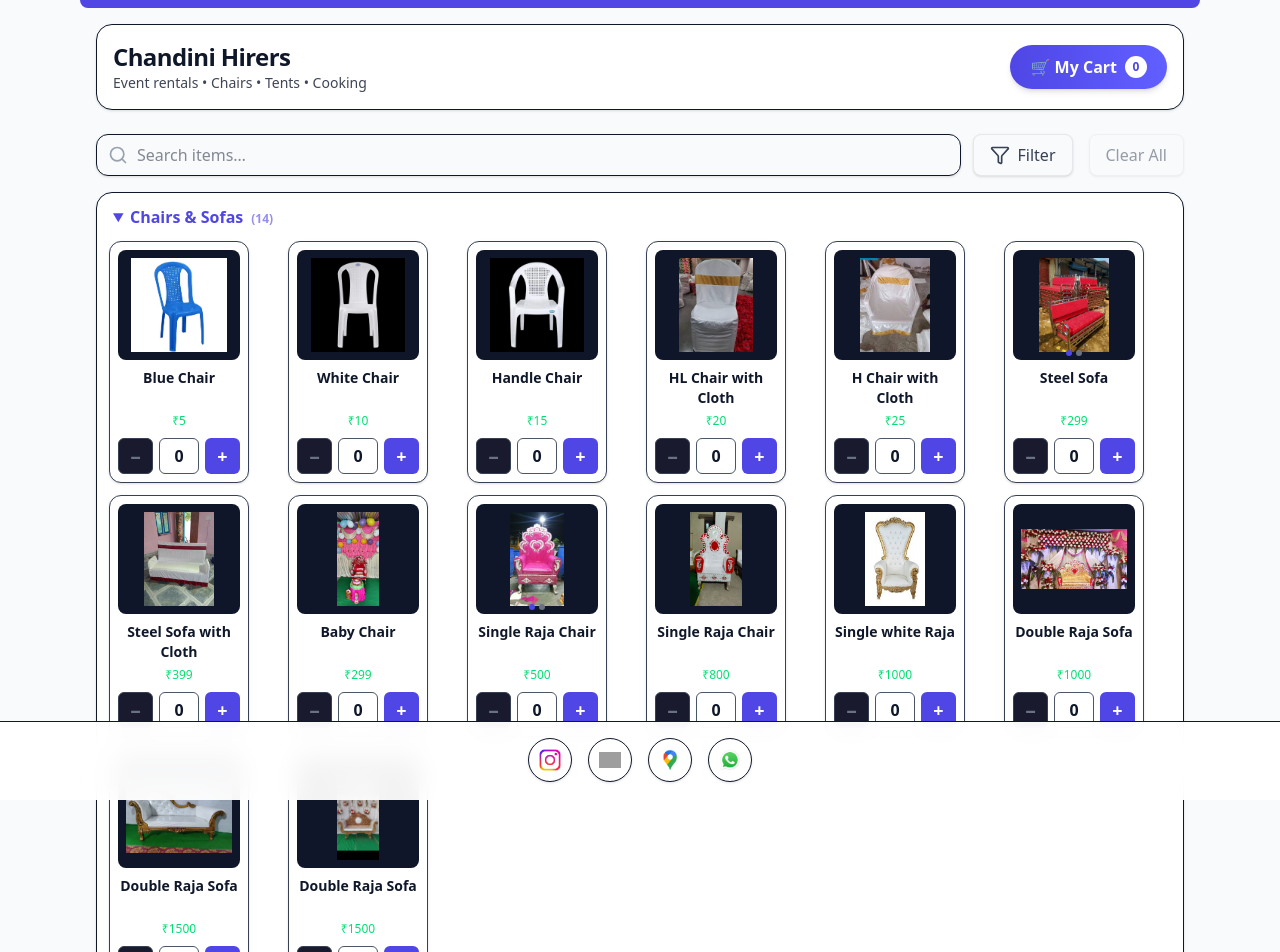
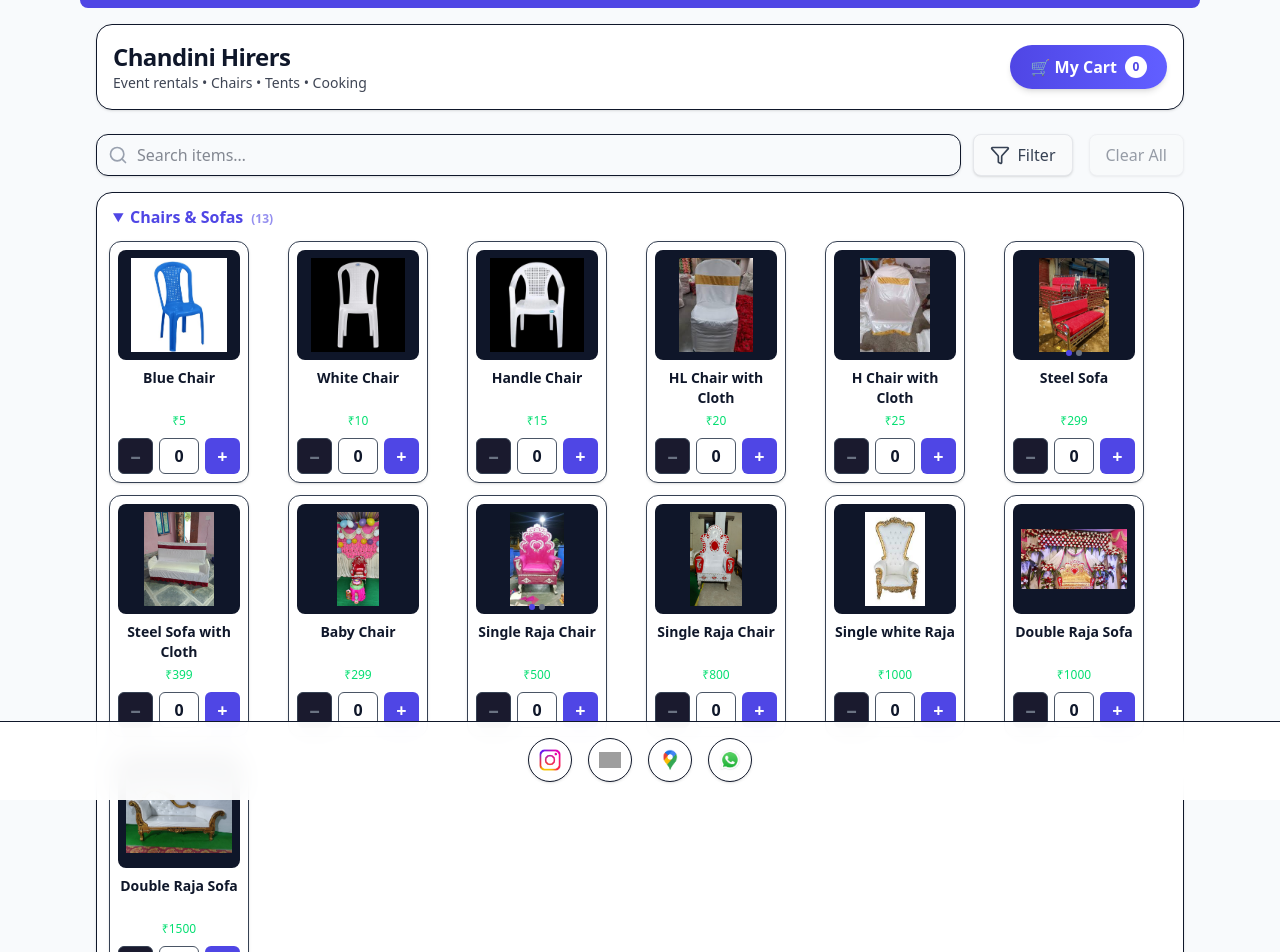
Before and after one commit to nawazshareefshaiksfdc/chandini-hirers-web, a Next.js app: page / in a window 1280 px wide. Shown: the top 952 px of the page. Built offline with nearby package versions, Linux system fonts and the light colour scheme; grey boxes are pictures that could not be loaded.

Commit message:
removed the duplicate item

```diff
--- a/src/data/catalog.ts
+++ b/src/data/catalog.ts
@@ -97,7 +97,6 @@ export const kCatalog: Item[] = [
   { id: "cs11", name: "Single white Raja", imageAssets: ["./images/Chairs&Sofas/SingleRajaChair.jpeg"], price: 1000, category: Categories.chairsAndSofas },
   { id: "cs12", name: "Double Raja Sofa", imageAssets: ["./images/Chairs&Sofas/Sofa2.jpg"], price: 1000, category: Categories.chairsAndSofas },
   { id: "cs13", name: "Double Raja Sofa", imageAssets: ["./images/Chairs&Sofas/Sofa1.jpg"], price: 1500, category: Categories.chairsAndSofas },
-    { id: "cs13", name: "Double Raja Sofa", imageAssets: ["./images/Chairs&Sofas/Sofa3.jpg"], price: 1500, category: Categories.chairsAndSofas },
 
   // ─────────────────────────── Tables & Stage ───────────────────────────
   { id: "tss1", name: "Single Stall Set", imageAssets: ["./images/TablesStalls&Stage/SingleStall1.jpeg","./images/TablesStalls&Stage/SingleStall2.jpg"], price: 399, category: Categories.tablesAndStage },
```
